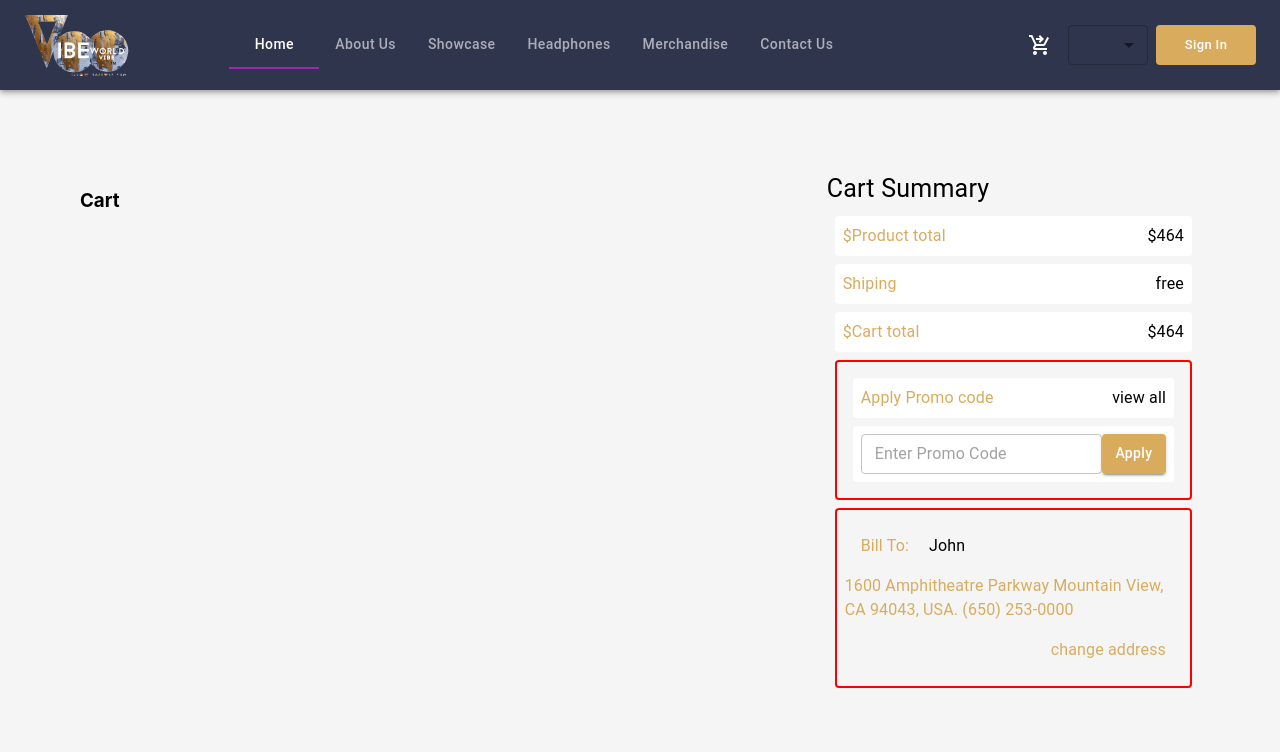
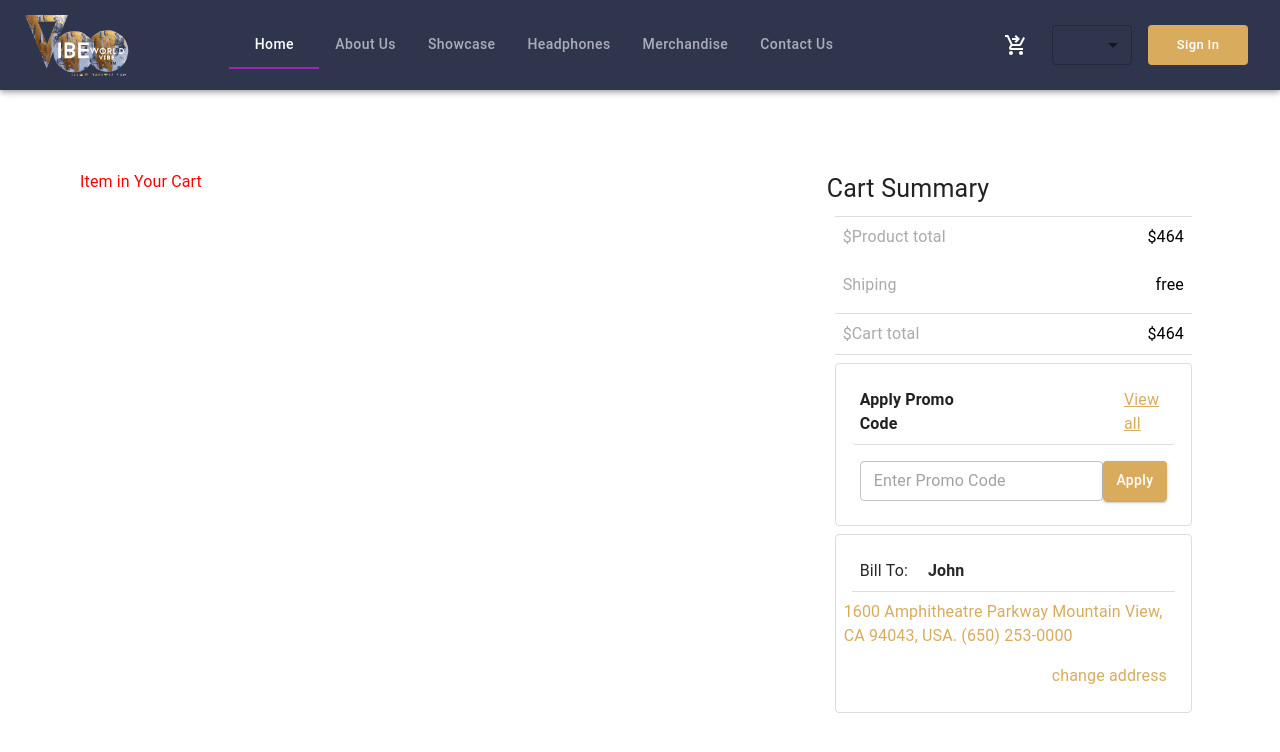
Before and after one commit to mintutraizine/shoping_redux_toolkit, a React (Create React App) app: page /cart in a window 1280 px wide. Shown: the top 752 px of the page. Built offline with nearby package versions, Linux system fonts and the light colour scheme.

Commit message:
product details

```diff
--- a/public/index.html
+++ b/public/index.html
@@ -26,10 +26,11 @@
     -->
     <title>React App</title>
   </head>
-  <body>
+  <body style="background-color: white">
     <noscript>You need to enable JavaScript to run this app.</noscript>
     <div id="root"></div>
     <!--
+      //style="background-color: white"
       This HTML file is a template.
       If you open it directly in the browser, you will see an empty page.
 
--- a/src/App.js
+++ b/src/App.js
@@ -3,12 +3,12 @@ import './App.css';
 import { BrowserRouter, Routes, Route } from 'react-router-dom';
 import { Provider } from 'react-redux';
 import Home from './pages/Home';
-import Cart from './pages/Cart';
 import Navbar from './components/Navbar';
 import { PersistGate } from 'redux-persist/integration/react';
 import store,{persistor} from './store/store';
 import MuiNavbar from './components/MuiNavbar';
 import ProductDetails from './pages/productdetails/ProductDetails';
+import Cart from './pages/cartScreen/Cart';
 const navitmelist=[{ScreenName:'Home',Path:'/'},{ScreenName:'About Us',Path:'/Services'},
 {ScreenName:'Showcase',Path:'/Services'},{ScreenName:'Headphones',Path:'/'},
 {ScreenName:'Merchandise',Path:'/Services'},{ScreenName:'Contact Us',Path:'/Services'}]
--- a/src/components/MuiNavbar.js
+++ b/src/components/MuiNavbar.js
@@ -1,5 +1,5 @@
 import React, { useState } from 'react'
-import { AppBar, Button,Stack, Avatar, CardMedia, useTheme, useMediaQuery, Grid, Tabs, Tab, FormControl, Select, MenuItem, Badge } from '@mui/material';
+import { AppBar, Button, Stack, Avatar, CardMedia, useTheme, useMediaQuery, Grid, Tabs, Tab, FormControl, Select, MenuItem, Badge } from '@mui/material';
 import Box from '@mui/material/Box';
 import Toolbar from '@mui/material/Toolbar';
 import Typography from '@mui/material/Typography';
@@ -11,7 +11,7 @@ import { useSelector } from 'react-redux';
 import DrawerCompoenent from './DrawerCompoenent';
 //import { Stack } from '@mui/system';
 const MuiNavbar = ({ navitems }) => {
-  const  itemQuantity = useSelector((state) => state.cart);
+  const itemQuantity = useSelector((state) => state.cart);
   const [countyName, setcountyName] = React.useState('');
   const items = useSelector((state) => state.cart);
   const [tabvalue, settabValue] = useState(0);
@@ -25,7 +25,7 @@ const MuiNavbar = ({ navitems }) => {
     setcountyName(event.target.value);
   };
   return (
-    <Box>
+    <Box sx={{position:'sticky',top:0}}>
       <AppBar position="static" sx={{
         height: 90,
         justifyContent: 'center', backgroundColor: "#2E354D"
@@ -54,31 +54,31 @@ const MuiNavbar = ({ navitems }) => {
               />
             </Grid>
             <Grid item xs={6}>
-              <Tabs  value={tabvalue} textColor='inherit' indicatorColor='secondary' onChange={(e, val) => {
+              <Tabs value={tabvalue} textColor='inherit' indicatorColor='secondary' onChange={(e, val) => {
                 settabValue(val)
               }}>
-                {navitems.map((item, index) => <Tab sx={{textTransform: 'none'}}  component={Link}
+                {navitems.map((item, index) => <Tab sx={{ textTransform: 'none' }} component={Link}
                   to={{
-          pathname:item.Path ,
+                    pathname: item.Path,
                   }} key={index} label={item.ScreenName} />)}
               </Tabs>
 
             </Grid>
             <Grid item xs={1} />
             <Grid item xs={3}>
-              <Box sx={{ display: 'flex' ,justifyContent:'flex-end',alignItems:'center'}}>
-              <Badge badgeContent={itemQuantity.length} color="primary">
-              <IconButton  component={Link}
+              <Box sx={{ display: 'flex', justifyContent: 'flex-end', alignItems: 'center',}}>
+                <Badge sx={{m:1}} badgeContent={itemQuantity.length} color="primary">
+                  <IconButton component={Link}
                     to={{
-          pathname:'/cart',
-        }} sx={{color:'white'}}>
+                      pathname: '/cart',
+                    }} sx={{ color: 'white' }}>
                     <ShoppingCartCheckoutIcon />
                   </IconButton>
                 </Badge>
 
-              <FormControl size="small" sx={{ m: 1, minWidth: 80}}>
-  <Select sx={{borderColor: 'red',color:'white'}}
-  inputProps={{ 'aria-label': 'Without label'  }}
+                <FormControl size="small" sx={{ m: 1, minWidth: 80 }}>
+                  <Select
+                    inputProps={{ 'aria-label': 'Without label' }}
                     labelId="demo-simple-select-label"
                     id="demo-simple-select"
                     value={countyName}
@@ -89,7 +89,7 @@ const MuiNavbar = ({ navitems }) => {
                     <MenuItem value={3}>3</MenuItem>
                   </Select>
                 </FormControl>
-<Button sx={{textTransform: 'none',backgroundColor: "#D9AC5D",color:'white',width:100,height:40}} size='small'>Sign In</Button>
+                <Button sx={{ m:1,textTransform: 'none', backgroundColor: "#D9AC5D", color: 'white', width: 100, height: 40 }} size='small'>Sign In</Button>
               </Box>
             </Grid>
           </Grid>)}
--- a/src/pages/Cart.js
+++ b/src/pages/cartScreen/Cart.js
@@ -4,7 +4,7 @@ import { Stack } from '@mui/system';
 import { getNodeText } from '@testing-library/react';
 import React from 'react';
 import { useSelector, useDispatch } from 'react-redux';
-import { remove } from '../store/cartSlice';
+import { remove } from '../../store/cartSlice';
 
 const Cart = () => {
     const dispatch = useDispatch();
@@ -17,25 +17,29 @@ const Cart = () => {
         <>
             <Grid container p={10}>
                 <Grid item xs={12} md={8}>
-                    <h3>Cart</h3>
-                    <div className="cartWrapper">
+                    <Typography sx={{
+                        color
+                            : 'red'
+                    }} >Item in Your Cart</Typography >
+                    <Box className="cartWrapper" >
                         {products.map((product) => (
-                            <div key={product.id} className="cartCard">
+                            <Box sx={{ bgcolor: '#F5F5F5', p: 2,
+                            m: 3,}} key={product.id} className="cartCard">
                                 <img src={product.image} alt="" />
-                                <h5>{product.title}</h5>
-                                <h5>{product.price}</h5>
-                                <button
+                                <Typography >{product.title}</Typography >
+                                <Typography >{product.price}</Typography >
+                                <Button
                                     className="btn"
                                     onClick={() => handleRemove(product.id)}
                                 >
                                     Remove
-                                </button>
-                            </div>
+                                </Button>
+                            </Box>
                         ))}
-                    </div>
+                    </Box>
                 </Grid>
                 <Grid item xs={12} md={4}>
-                    <Typography style={{ fontSize: 25 }}>
+                    <Typography style={{ fontSize: 25,color:'#222222' }}>
                         {'Cart Summary'}
                     </Typography>
                     <Box
@@ -44,11 +48,11 @@ const Cart = () => {
                             justifyContent: 'space-between',
                             p: 1,
                             m: 1,
-                            bgcolor: 'background.paper',
-                            borderRadius: 1,
+
+                            borderTop:1,borderTopColor:'#DDDDDD'
                         }}
                     >
-                        <Typography sx={{ color: '#D9AC5D' }}>
+                        <Typography sx={{ color: '#AAAAAA' }}>
                             {'$' + 'Product total'}
                         </Typography>
                         <Typography style={{ textDecorationStyle: 'solid', marginLeft: 20, }}>
@@ -65,7 +69,7 @@ const Cart = () => {
                             borderRadius: 1,
                         }}
                     >
-                        <Typography sx={{ color: '#D9AC5D' }}>
+                        <Typography sx={{ color: '#AAAAAA' }}>
                             {'Shiping'}
                         </Typography>
                         <Typography style={{ textDecorationStyle: 'solid', marginLeft: 20, }}>
@@ -78,11 +82,10 @@ const Cart = () => {
                             justifyContent: 'space-between',
                             p: 1,
                             m: 1,
-                            bgcolor: 'background.paper',
-                            borderRadius: 1,
+                             borderTop:1,borderTopColor:'#DDDDDD', borderBottom:1,borderBottomColor:'#DDDDDD'
                         }}
                     >
-                        <Typography sx={{ color: '#D9AC5D' }}>
+                        <Typography sx={{ color: '#AAAAAA', }}>
                             {'$' + 'Cart total'}
                         </Typography>
                         <Typography style={{ textDecorationStyle: 'solid', marginLeft: 20, }}>
@@ -92,10 +95,9 @@ const Cart = () => {
                     <Box sx={{
                         p: 1,
                         m: 1,
-
                         borderRadius: 1,
-                        border: 2,
-                        borderColor: 'red'
+                        border: 1,
+                        borderColor: '#DDDDDD'
                     }}>
                         <Box className=''
                             sx={{
@@ -103,16 +105,15 @@ const Cart = () => {
                                 justifyContent: 'space-between',
                                 p: 1,
                                 m: 1,
-                                bgcolor: 'background.paper',
-                                borderRadius: 1,
+                                borderRadius: 1,borderBottom:1,borderBottomColor:'#DDDDDD'
 
                             }}
                         >
-                            <Typography sx={{ color: '#D9AC5D' }}>
-                                {'Apply Promo code'}
+                            <Typography sx={{ color: '#222222' ,fontWeight:'bold'}}>
+                                {'Apply Promo Code'}
                             </Typography>
-                            <Typography style={{ textDecorationStyle: 'solid', marginLeft: 20, }}>
-                                {'view all'}
+                            <Typography sx={{ marginLeft: 20,textDecoration: 'underline',color:'#D9AC5D' }}>
+                                {'View all'}
                             </Typography>
                         </Box>
                         <Box className=''
@@ -133,17 +134,16 @@ const Cart = () => {
                                 placeholder="Enter Promo Code"
 
                             />
-                           <Button sx={{width:50,color:'#FFF',backgroundColor:'#D9AC5D',textTransform: 'none'}} variant="contained">Apply</Button>
+                            <Button sx={{ width: 50, color: '#FFF', backgroundColor: '#D9AC5D', textTransform: 'none' }} variant="contained">Apply</Button>
 
                         </Box>
                     </Box>
                     <Box sx={{
                         p: 1,
                         m: 1,
-
                         borderRadius: 1,
-                        border: 2,
-                        borderColor: 'red'
+                        border: 1,
+                        borderColor: '#DDDDDD'
                     }}>
                         <Box className=''
                             sx={{
@@ -151,15 +151,15 @@ const Cart = () => {
 
                                 p: 1,
                                 m: 1,
-
-                                borderRadius: 1,
+                                color: '#282828' ,
+                                borderBottom:1,borderBottomColor:'#DDDDDD'
 
                             }}
                         >
-                            <Typography sx={{ color: '#D9AC5D' }}>
+                            <Typography sx={{}}>
                                 {'Bill To: '}
                             </Typography>
-                            <Typography style={{ textDecorationStyle: 'solid', marginLeft: 20, }}>
+                            <Typography style={{ marginLeft: 20,fontWeight:'bold' }}>
                                 {'John'}
                             </Typography>
                         </Box>
--- /dev/null
+++ b/src/pages/cartScreen/cart.css
@@ -0,0 +1,3 @@
+.cartWrapper{
+    background-color: red;
+}
--- a/src/pages/productdetails/ProductDetails.js
+++ b/src/pages/productdetails/ProductDetails.js
@@ -1,11 +1,12 @@
-import { Box, Button, CardMedia, Checkbox, FormControl, FormControlLabel, InputLabel, MenuItem, Radio, RadioGroup, Select, Typography } from '@mui/material';
+import { Box, Button, CardMedia, FormControl, MenuItem, RadioGroup, Select, Typography, Grid, Radio } from '@mui/material';
 import { Stack } from '@mui/system';
 import React, { useState } from 'react';
 import { useLocation } from 'react-router-dom';
 import CircleIcon from '@mui/icons-material/Circle';
 import CircleTwoToneIcon from '@mui/icons-material/CircleTwoTone';
 import RadioButtonUncheckedIcon from '@mui/icons-material/RadioButtonUnchecked';
-import { CheckBox } from '@mui/icons-material';
+import imagepaths from '../../static/images/imagepaths';
+import { CheckBox, Image } from '@mui/icons-material';
 import { add } from '../../store/cartSlice';
 import { useDispatch } from 'react-redux';
 const colorarr = [{ colorname: 'blue', colorcode: 'blue' }, { colorname: 'red', colorcode: 'red' }, { colorname: 'black', colorcode: 'black' }, { colorname: 'green', colorcode: 'green' }]
@@ -39,12 +40,11 @@ const ProductDetails = () => {
   };
 
   return (
-    <div style={{
-      margin
-        : 20
-    }}>
 
-      <Stack spacing={2} direction={'row'}>
+    <>
+    <Box >
+      <Grid container  p={10}>
+        <Grid item xs={12} md={5}>
           <Box
             display="flex"
             justifyContent="center"
@@ -72,6 +72,8 @@ const ProductDetails = () => {
               src={state.data.image}
             />
           </Box>
+        </Grid>
+        <Grid item xs={12} md={7}>
           <Box
             sx={{
               width: '80%',
@@ -129,7 +131,7 @@ const ProductDetails = () => {
               {'Color: ' + selectedValue}
             </Typography>
 
-          <FormControl size="small" sx={{ m: 1, minWidth: 80}}>
+            <FormControl size="small" sx={{ m: 1, minWidth: 80 }}>
               <Select
                 inputProps={{ 'aria-label': 'Without label' }}
                 labelId="demo-simple-select-label"
@@ -142,15 +144,53 @@ const ProductDetails = () => {
                 <MenuItem value={3}>3</MenuItem>
               </Select>
             </FormControl>
-<Button onClick={() => handleAdd(state.data)} sx={{width:200,color:'#FFF',backgroundColor:'#D9AC5D',textTransform: 'none'}} variant="contained">Add to cart</Button>
+            <Button onClick={() => handleAdd(state.data)} sx={{ width: 200, color: '#FFF', backgroundColor: '#D9AC5D', textTransform: 'none' }} variant="contained">Add to cart</Button>
 
             <Typography style={{ textDecorationStyle: 'solid', marginLeft: 20, }}>
               {'Delivery by: ' + 'Wednesday 3 apirlll 20323'}
             </Typography>
+
           </Box>
 
+        </Grid>
+
+
+
+      </Grid>
+
+      <Box sx={{backgroundColor:'#F5F5F5',p:2,m:2}}>
+  <Stack  flexDirection={'row'}>
+    <Stack flexDirection={'row'}>
+    <Image source={imagepaths.newLogo} />
+            <Typography style={{ marginLeft: 10, fontWeight: 'bold', color: '#000000' }}>
+              {'Available Music Album with This Headphone '}
+            </Typography>
     </Stack>
-    </div>
+
+            <Typography style={{ marginLeft: 10, fontWeight: 'bold', color: '#000000' }}>
+              {'Available Music Album with This Headphone '}
+            </Typography>
+            <Typography style={{ marginLeft: 10, fontWeight: 'bold', color: '#000000' }}>
+              {'Available Music Album with This Headphone '}
+            </Typography>
+  </Stack>
+</Box>
+<Box  p={10}>
+  <Stack>
+  <Typography style={{ marginLeft: 10, fontWeight: 'bold', color: '#000000' }}>
+              {'Available Music Album with This Headphone '}
+            </Typography>
+            <Typography style={{ marginLeft: 10, fontWeight: 'bold', color: '#000000' }}>
+              {'Available Music Album with This Headphone '}
+            </Typography>
+            <Typography style={{ marginLeft: 10, fontWeight: 'bold', color: '#000000' }}>
+              {'Available Music Album with This Headphone '}
+            </Typography>
+  </Stack>
+</Box>
+      </Box>
+
+    </>
   );
 };
 
--- /dev/null
+++ b/src/static/images/imagepaths.js
@@ -0,0 +1,4 @@
+export default {
+    vibelogo: '../static/images/vibe_logo.png',
+    newLogo: require('../images/vibe_logo.png')
+  }
```
Also changed, not shown: package.json (+10 -10 lines), src/pages/cartScreen/index.js (added), src/static/images/Secure_Checkout.png (added), 1 other file (tests, documents, lock files or other folders). Lines whose indentation alone changed are shown as unchanged.
